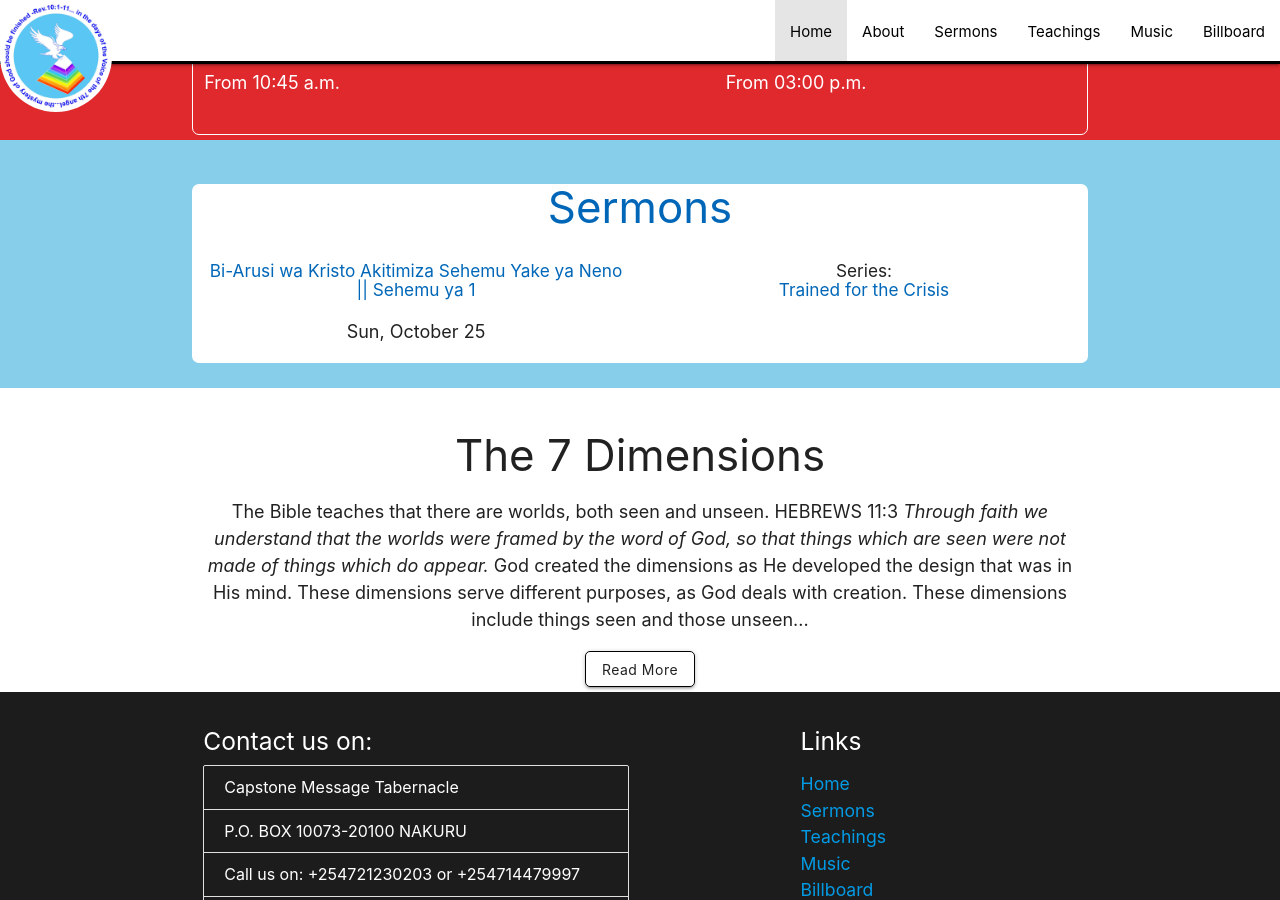
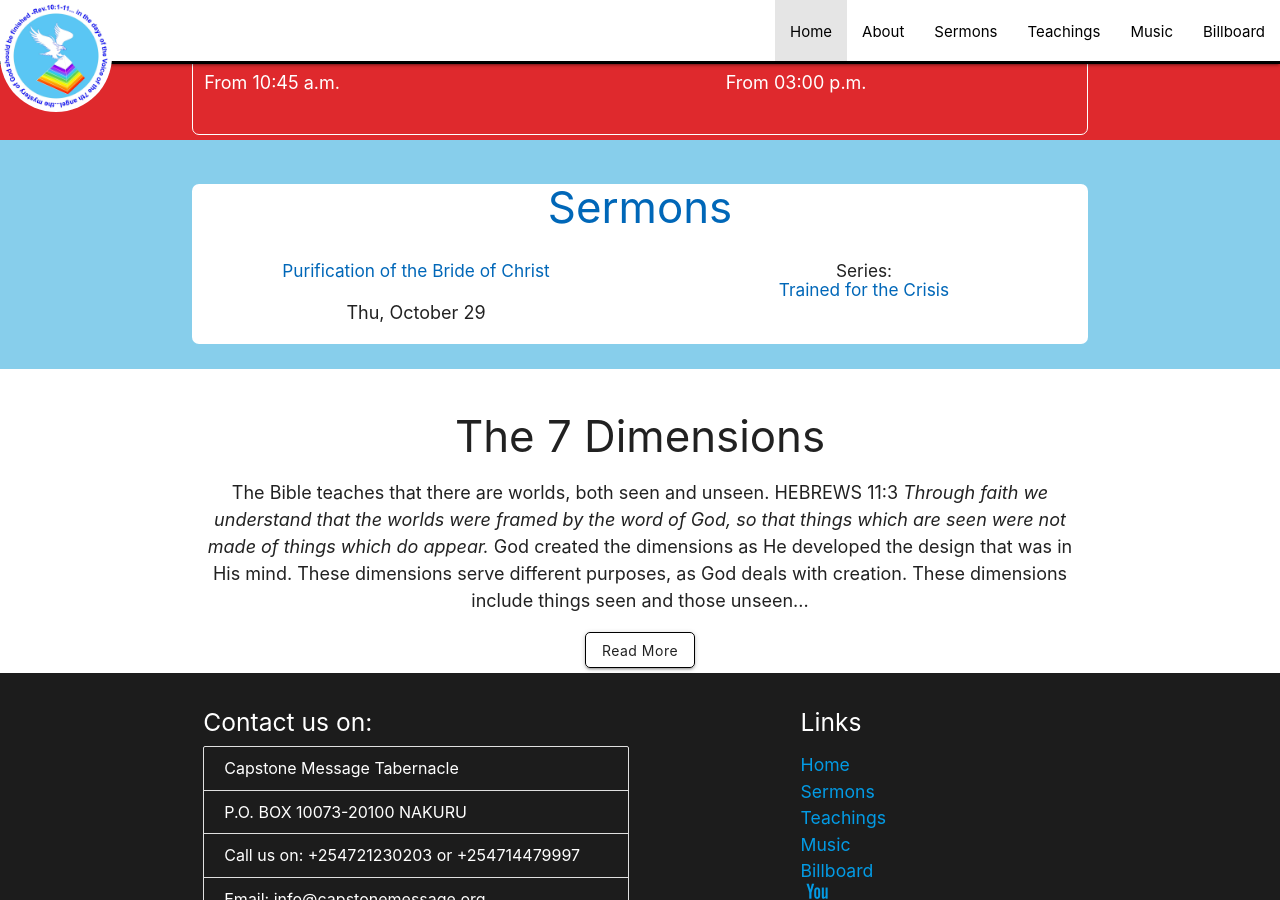
Before and after one commit to njorogetimk/cmt-redisigned, a Jekyll site: the page built from index.html, in a window 1280 px wide and 900 px high, scrolled down 578 px. Built offline with Jekyll 4.4.1, drawn with Linux system fonts in a browser that asks for light colours.

Commit message:
Update to sermon of Oct 29

```diff
--- a/index.html
+++ b/index.html
@@ -67,12 +67,12 @@
       <div class="col s12 m6">
         <h6 class="center">
           <a
-            href="sermons/2020/sunday/20-10-25_Bi-Arusi_wa_Kristo_Akitimiza_Sehemu_Yake_ya_Neno_Sehemu_ya_1.html"
+            href="sermons/2020/thursday/20-10-29_Purification_of_the_Bride_of_Christ.html"
             class="dark-link"
-            >Bi-Arusi wa Kristo Akitimiza Sehemu Yake ya Neno || Sehemu ya 1</a
+            >Purification of the Bride of Christ</a
           >
         </h6>
-        <p class="center">{{"October 25 20" | date: "%a, %B %d"}}</p>
+        <p class="center">{{"October 29 20" | date: "%a, %B %d"}}</p>
       </div>
 
       <div class="col s12 m6">
```
Also changed, not shown: sermons/2020/thursday/20-10-29_Purification_of_the_Bride_of_Christ.html (added, +22 -0 lines).
